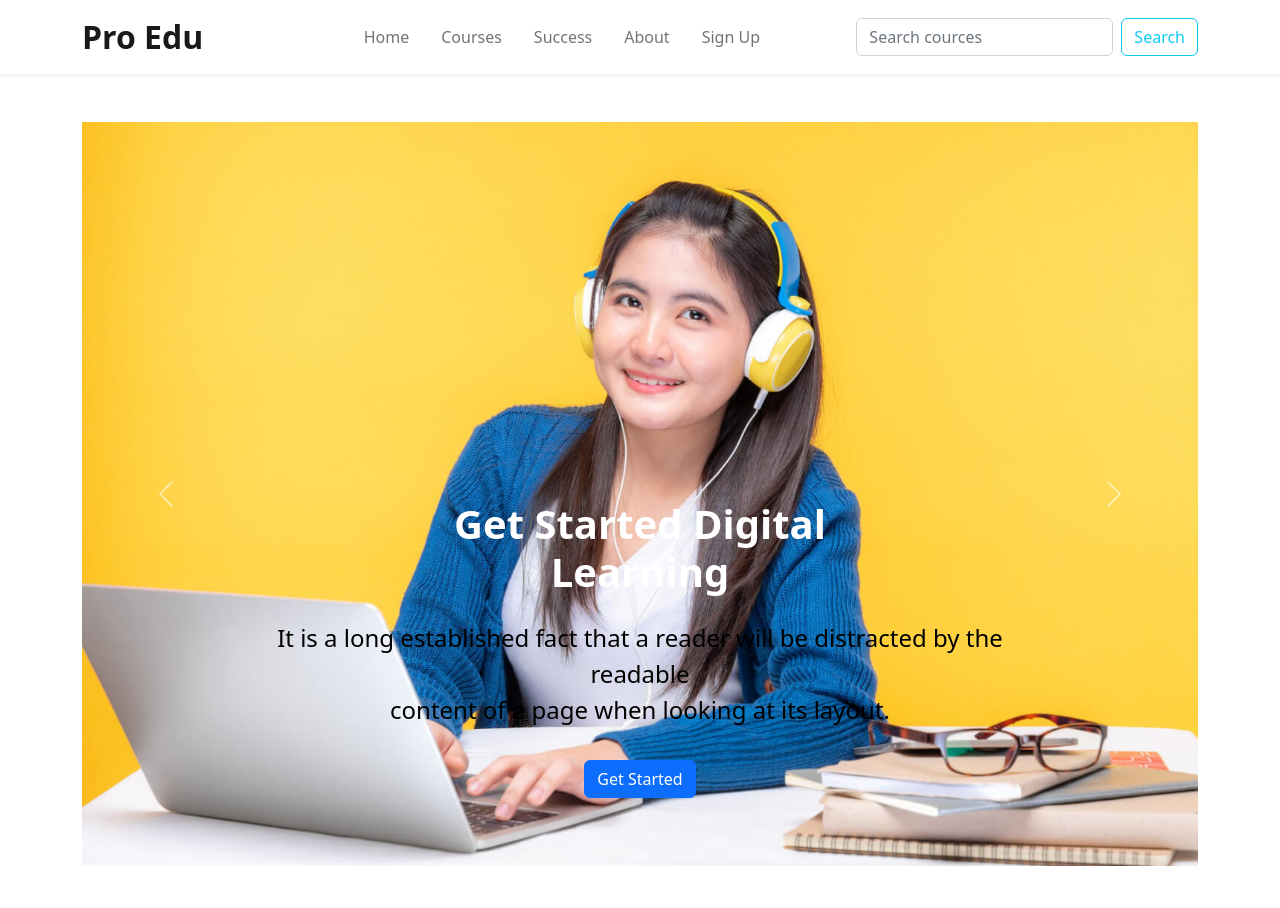
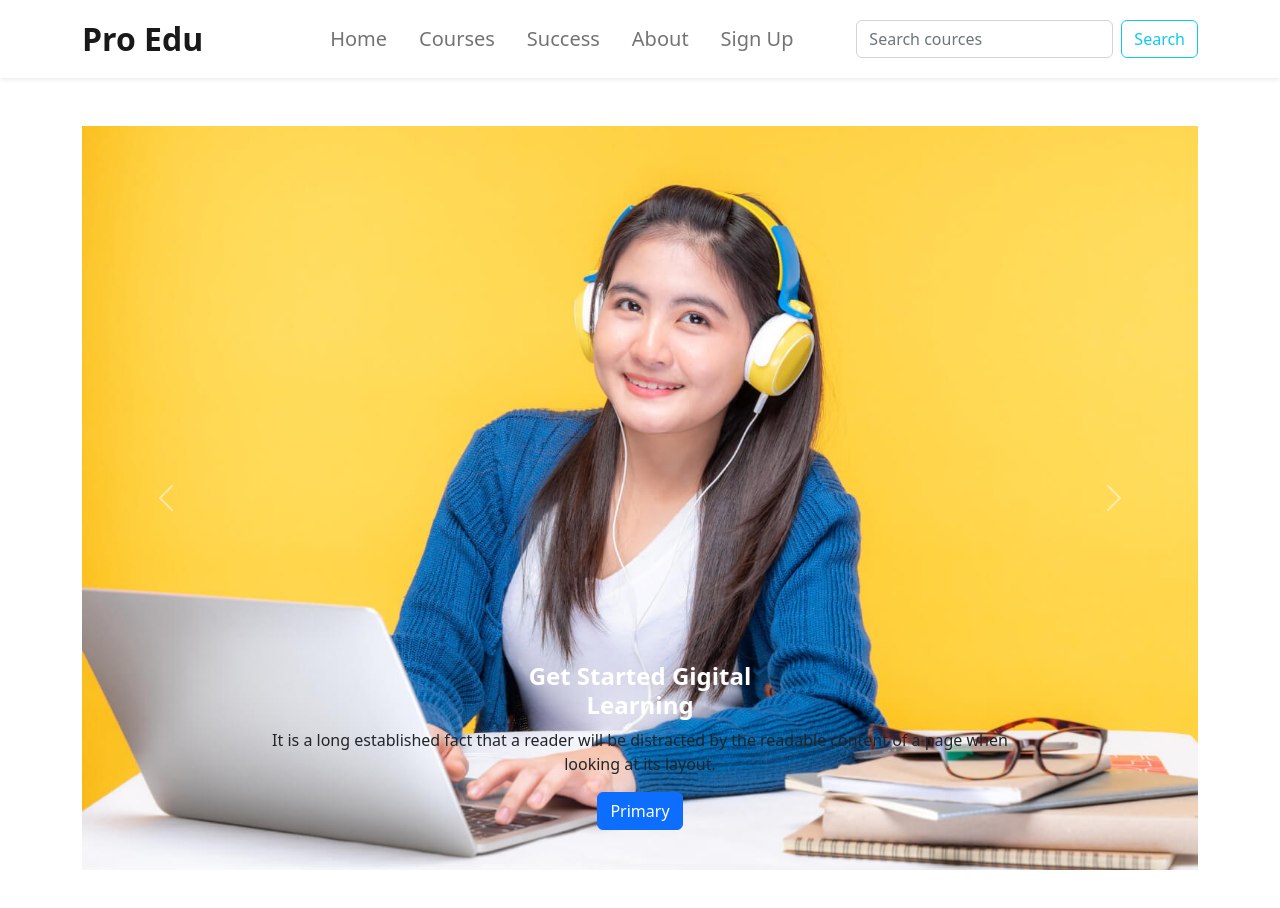
Before and after one commit to ripassorker2/Ed-tech_pro-website, a plain HTML site: page index.html in a window 1280 px wide. Drawn offline with nearby package versions, Linux system fonts and the light colour scheme.

Commit message:
edit slide

```diff
--- a/index.html
+++ b/index.html
@@ -24,7 +24,7 @@
                     <span class="navbar-toggler-icon"></span>
                 </button>
                 <div class="collapse navbar-collapse" id="navbarSupportedContent">
-                    <ul class="navbar-nav m-auto mb-2 mb-lg-0 ">
+                    <ul class="navbar-nav m-auto mb-2 mb-lg-0 fs-5 ">
                         <li class="nav-item p-2">
                             <a class="nav-link " href="#">Home</a>
                         </li>
@@ -51,54 +51,46 @@
         <!--------------------- slide ----------------- -->
 
     </header>
-    <div class="container py-5">
-
-        <div id="carouselExampleControls" class="carousel slide" data-bs-ride="carousel">
-            <div class="carousel-inner ">
-                <div class="carousel-item active ">
-
-                    <div class="carousel-caption pb-5  ">
-                        <h1 class="fs-1 fw-bold ">Get Started Digital <br> Learning</h1>
-                        <p class="text-black fs-4 py-3">It is a long established fact that a reader will be distracted
-                            by the
-                            readable <br>
+    <div class="container py-5 ">
+        <div id="carouselExampleControlsNoTouching" class="carousel slide" data-bs-touch="false">
+            <div class="carousel-inner">
+                <div class="carousel-item active">
+                    <img src="images/cover/cover-1.png" class="d-block w-100 img-fluid" alt="...">
+                    <div class="carousel-caption ">
+                        <h4 class="fw-bold">Get Started Gigital <br> Learning </h4>
+                        <p class="text-dark">It is a long established fact that a reader will be distracted by the
+                            readable
                             content of a page when looking at its layout.</p>
-                        <button type="button" class="btn btn-primary">Get Started</button>
+                        <button type="button" class="btn btn-primary">Primary</button>
                     </div>
-                    <img src="images/cover/cover-1.png" class="d-block w-100 img-fluid " alt="...">
                 </div>
-                <div class="carousel-item active ">
-
-                    <div class="carousel-caption pb-5  ">
-                        <h1 class="fs-1 fw-bold ">Get Started Digital <br> Learning</h1>
-                        <p class="text-black fs-4 py-3">It is a long established fact that a reader will be distracted
-                            by the
-                            readable <br>
+                <div class="carousel-item active">
+                    <img src="images/cover/cover-3.jpg" class="d-block w-100 img-fluid" alt="...">
+                    <div class="carousel-caption ">
+                        <h4 class="fw-bold">Get Started Gigital <br> Learning </h4>
+                        <p class="text-dark">It is a long established fact that a reader will be distracted by the
+                            readable
                             content of a page when looking at its layout.</p>
-                        <button type="button" class="btn btn-primary">Get Started</button>
+                        <button type="button" class="btn btn-primary">Primary</button>
                     </div>
-                    <img src="images/cover/cover-3.jpg" class="d-block w-100 img-fluid " alt="...">
                 </div>
-                <div class="carousel-item active ">
-
-                    <div class="carousel-caption pb-5  ">
-                        <h1 class="fs-1 fw-bold ">Get Started Digital <br> Learning</h1>
-                        <p class="text-black fs-4 py-3">It is a long established fact that a reader will be distracted
-                            by the
-                            readable <br>
+                <div class="carousel-item active">
+                    <img src="images/cover/cover-2.jpg" class="d-block w-100 img-fluid" alt="...">
+                    <div class="carousel-caption ">
+                        <h4 class="fw-bold">Get Started Gigital <br> Learning </h4>
+                        <p class="text-dark">It is a long established fact that a reader will be distracted by the
+                            readable
                             content of a page when looking at its layout.</p>
-                        <button type="button" class="btn btn-primary">Get Started</button>
+                        <button type="button" class="btn btn-primary">Primary</button>
                     </div>
-                    <img src="images/cover/cover-2.jpg" class="d-block w-100 img-fluid " alt="...">
                 </div>
-
             </div>
-            <button class="carousel-control-prev" type="button" data-bs-target="#carouselExampleControls"
+            <button class="carousel-control-prev" type="button" data-bs-target="#carouselExampleControlsNoTouching"
                 data-bs-slide="prev">
                 <span class="carousel-control-prev-icon" aria-hidden="true"></span>
                 <span class="visually-hidden">Previous</span>
             </button>
-            <button class="carousel-control-next" type="button" data-bs-target="#carouselExampleControls"
+            <button class="carousel-control-next" type="button" data-bs-target="#carouselExampleControlsNoTouching"
                 data-bs-slide="next">
                 <span class="carousel-control-next-icon" aria-hidden="true"></span>
                 <span class="visually-hidden">Next</span>
```
